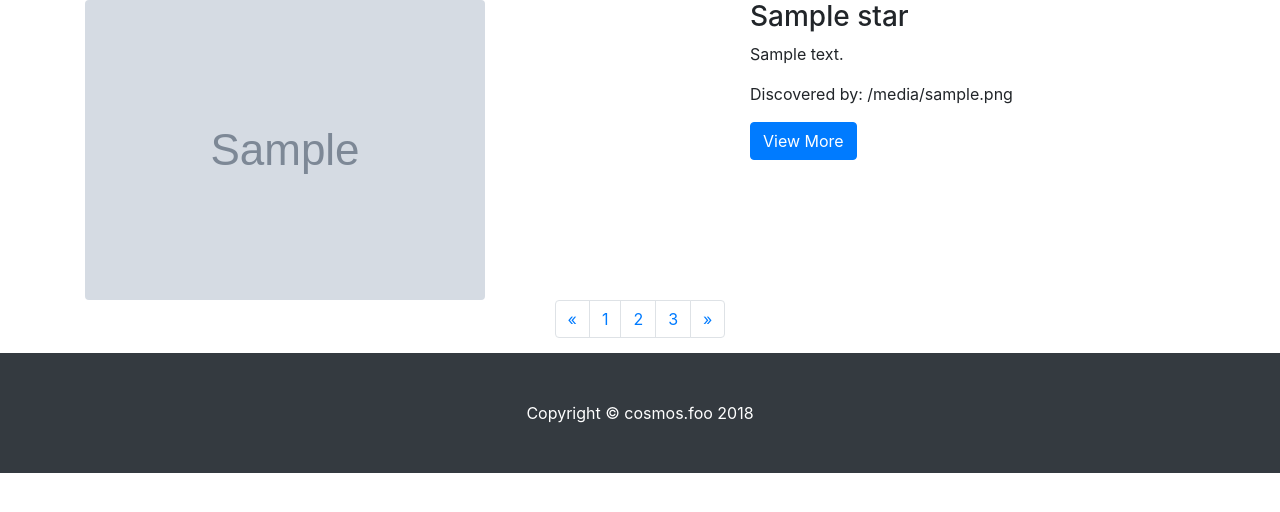
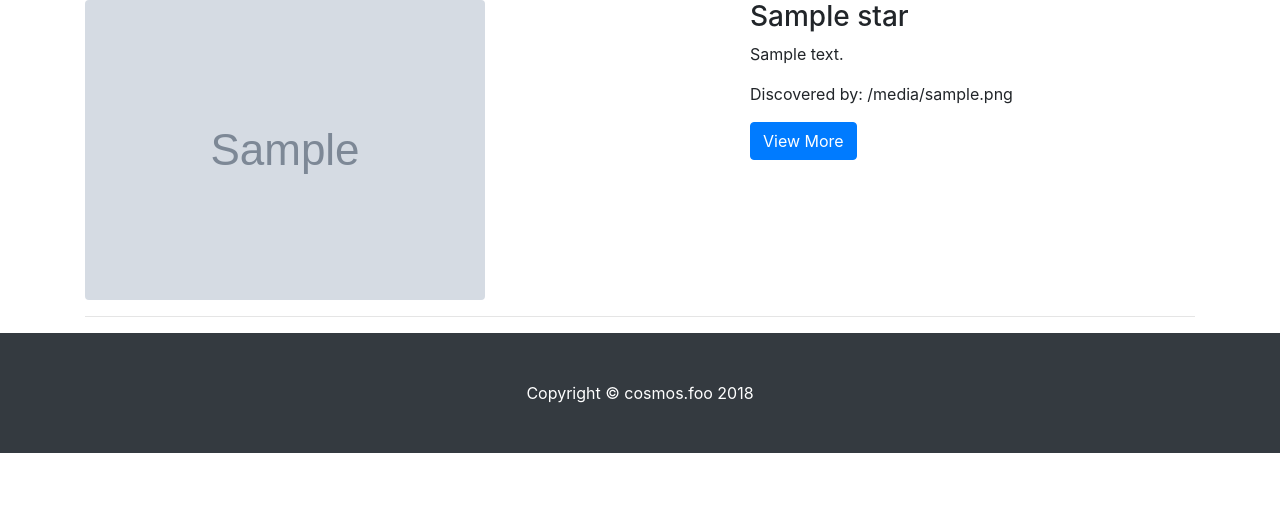
Before and after one commit to chaosiq/demos, a Flask app: template weave-cloud/apps/frontend/templates/index.html in a window 1280 px wide. Shown: the part 152-664 px from the top of the page. Run offline with Flask 2, Linux system fonts and the light colour scheme; the template is opened without the code that fills it: most values are stand-ins (such as "Sample title", 1, 10 or a date in 2020); grey boxes marked "Sample" are stand-in pictures; parts of the project's set-up code (start-up, migrations or seed data) failed here and were passed over; some libraries are stand-ins or nearby versions.

Commit message:
Proper display of rows
Signed-off-by: Sylvain Hellegouarch <sh@defuze.org>

```diff
--- a/weave-cloud/apps/frontend/templates/index.html
+++ b/weave-cloud/apps/frontend/templates/index.html
@@ -51,42 +51,18 @@
       <div class="row">
         <div class="col-md-7">
           <a href="#">
-            <img class="img-fluid rounded mb-3 mb-md-0" src="{{star.img}}" alt="">
+            <img class="img-fluid rounded mb-3 mb-md-0" src="{{star.img_link}}" alt="">
           </a>
         </div>
         <div class="col-md-5">
           <h3>{{star.name}}</h3>
           <p>{{star.description}}</p>
           <p>Discovered by: {{star.discovered_by}}</p>
-          <a class="btn btn-primary" href="https://en.wikipedia.org/wiki/Antares">View More</a>
+          <a class="btn btn-primary" href="{{star.link}}">View More</a>
         </div>
       </div>
+      <hr>
       {% endfor %}
-
-      <!-- Pagination -->
-      <ul class="pagination justify-content-center">
-        <li class="page-item">
-          <a class="page-link" href="#" aria-label="Previous">
-            <span aria-hidden="true">&laquo;</span>
-            <span class="sr-only">Previous</span>
-          </a>
-        </li>
-        <li class="page-item">
-          <a class="page-link" href="#">1</a>
-        </li>
-        <li class="page-item">
-          <a class="page-link" href="#">2</a>
-        </li>
-        <li class="page-item">
-          <a class="page-link" href="#">3</a>
-        </li>
-        <li class="page-item">
-          <a class="page-link" href="#" aria-label="Next">
-            <span aria-hidden="true">&raquo;</span>
-            <span class="sr-only">Next</span>
-          </a>
-        </li>
-      </ul>
 
     </div>
     <!-- /.container -->
```
